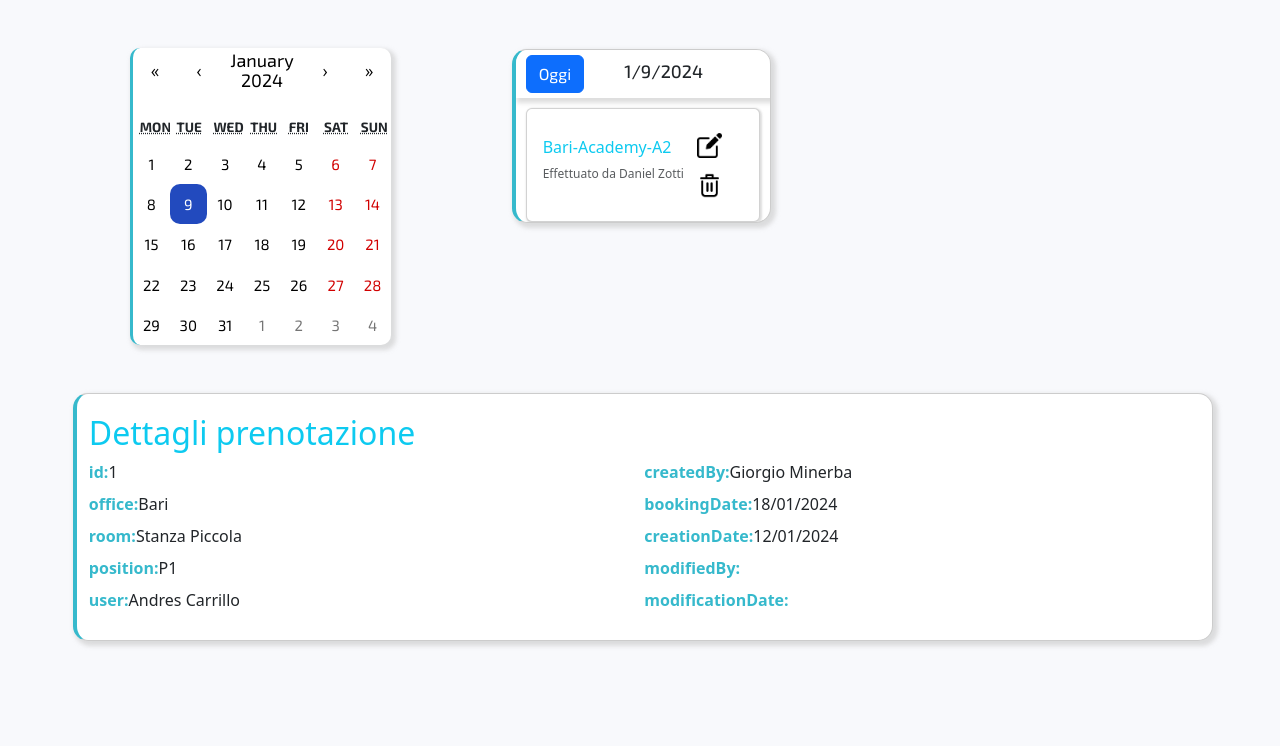
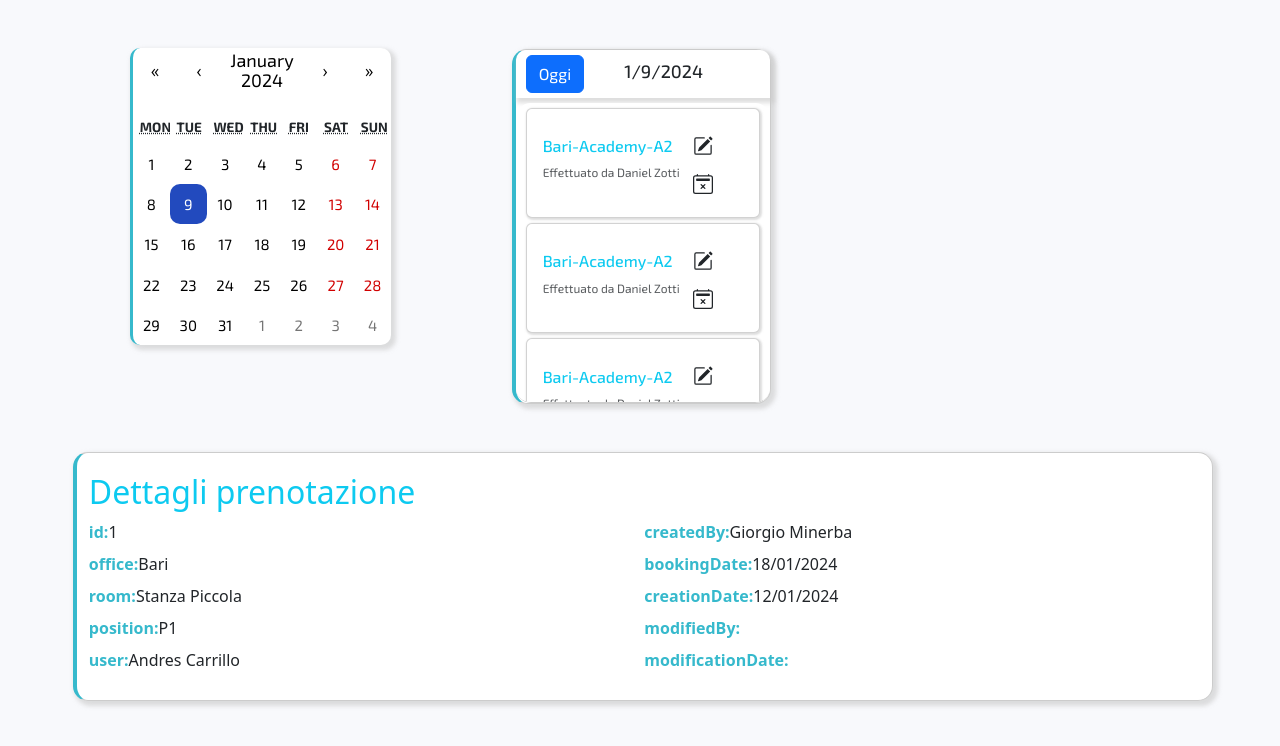
Before and after one commit to asicuro/tirocinio-prenotazione-postazioni, a React (Create React App) app in the folder frontend/prenotazione-postazioni/: page / in a window 1280 px wide. Shown: the top 746 px of the page. Built offline with nearby package versions, Linux system fonts and the light colour scheme.

Commit message:
Modificati pulsanti e aggunte cards

```diff
--- a/frontend/prenotazione-postazioni/src/Agenda.css
+++ b/frontend/prenotazione-postazioni/src/Agenda.css
@@ -1,13 +1,15 @@
-.cardcontainer {
+
+.verocard{
+    margin-top: 5px;
+    border-bottom: 1px solid #ccc;
+    border-radius: 15px;
+    max-height: 300px;
     font-family: Exo2, sans-serif;
     font-size: large;
     background-color: white;
-    box-shadow: 3px 3px 4px 2px #cacaca9d;
     flex-direction: row;
     justify-content: center;
     align-items: center;
-    max-height: 400px;
-    overflow-y: auto;
 }
 
 .menu {
@@ -17,9 +19,7 @@
     background-color: white;
     box-shadow: 3px 3px 4px 2px #cacaca9d;
     margin: 0.25%;
-    flex-direction: auto;
-    font-size: medium;
-    overflow-y: auto;
+    max-height: 420px;
 }
 
 .titolocontainer {
@@ -55,7 +55,7 @@
     flex-direction: left;
     justify-content: left;
     align-items: left;
-    margin-top: 10px;
+    margin-top: 5px;
     margin-left: 10px;
     margin-right: 10px;
     box-shadow: 1px 1px 2px 1px #cacaca9d;
@@ -71,7 +71,6 @@
 .bottoni {
     flex-direction: auto;
     font-size: medium;
-    overflow-y: auto;
 }
 
 @font-face {
--- a/frontend/prenotazione-postazioni/src/Agenda.jsx
+++ b/frontend/prenotazione-postazioni/src/Agenda.jsx
@@ -10,16 +10,23 @@ export const Agenda = ({ giorno, setGiorno }) => {
                     <p className="card-title text-info font-weight-bold h6 text-left">Bari-Academy-A2</p>
                     <p className="card-text mb-2 text-muted">Effettuato da Daniel Zotti</p>
                 </div>
-                <div style={{ display: 'inline-block' }} className='ml-30'>
-                    <button className='btn btn-default bottoni'>
-                        <img src={process.env.PUBLIC_URL + '/edit.png'} alt="Edit" width="25" height="25" onClick={() => alert("modificato")} />
+                <div style={{ display: 'inline-block' }} className=''>
+                    <button type="button" class="btn" onClick={() => alert("modificato")}>
+                        <svg xmlns="http://www.w3.org/2000/svg" width="20" height="20" fill="currentColor" class="bi bi-pencil-square" viewBox="0 0 16 16">
+                            <path d="M15.502 1.94a.5.5 0 0 1 0 .706L14.459 3.69l-2-2L13.502.646a.5.5 0 0 1 .707 0l1.293 1.293zm-1.75 2.456-2-2L4.939 9.21a.5.5 0 0 0-.121.196l-.805 2.414a.25.25 0 0 0 .316.316l2.414-.805a.5.5 0 0 0 .196-.12l6.813-6.814z"></path>
+                            <path fill-rule="evenodd" d="M1 13.5A1.5 1.5 0 0 0 2.5 15h11a1.5 1.5 0 0 0 1.5-1.5v-6a.5.5 0 0 0-1 0v6a.5.5 0 0 1-.5.5h-11a.5.5 0 0 1-.5-.5v-11a.5.5 0 0 1 .5-.5H9a.5.5 0 0 0 0-1H2.5A1.5 1.5 0 0 0 1 2.5z"></path>
+                        </svg>
                     </button>
-                    <button className='btn btn-default'>
-                        <img src={process.env.PUBLIC_URL + '/delete.png'} alt="Delete" width="25" height="25" onClick={() => alert("eliminato")} />
+                    <button type="button" class="btn" onClick={() => alert("eliminato")}>
+                        <svg xmlns="http://www.w3.org/2000/svg" width="20" height="20" fill="currentColor" class="bi bi-calendar2-x" viewBox="0 0 16 16">
+                            <path d="M6.146 8.146a.5.5 0 0 1 .708 0L8 9.293l1.146-1.147a.5.5 0 1 1 .708.708L8.707 10l1.147 1.146a.5.5 0 0 1-.708.708L8 10.707l-1.146 1.147a.5.5 0 0 1-.708-.708L7.293 10 6.146 8.854a.5.5 0 0 1 0-.708"></path>
+                            <path d="M3.5 0a.5.5 0 0 1 .5.5V1h8V.5a.5.5 0 0 1 1 0V1h1a2 2 0 0 1 2 2v11a2 2 0 0 1-2 2H2a2 2 0 0 1-2-2V3a2 2 0 0 1 2-2h1V.5a.5.5 0 0 1 .5-.5M2 2a1 1 0 0 0-1 1v11a1 1 0 0 0 1 1h12a1 1 0 0 0 1-1V3a1 1 0 0 0-1-1z"></path>
+                            <path d="M2.5 4a.5.5 0 0 1 .5-.5h10a.5.5 0 0 1 .5.5v1a.5.5 0 0 1-.5.5H3a.5.5 0 0 1-.5-.5z"></path>
+                        </svg>
                     </button>
                 </div>
             </div>
-        </div>
+        </div >
     );
 
 
@@ -34,12 +41,18 @@ export const Agenda = ({ giorno, setGiorno }) => {
 
     return (
         <div className='menu'>
-            <div className="titolocontainer">
+            <div className='titolocontainer'>
                 <button className="tiny-btn btn btn-primary" onClick={() => premuto()}>Oggi</button>
                 <h4 className='titolo'>{giorno.toLocaleDateString()}</h4>
             </div>
-            <div className="cardconteiner">
-                {carta}
+            <div className='overflow-y-auto verocard'>
+                <div>
+                    {carta}
+                    {carta}
+                    {carta}
+                    {carta}
+                    {carta}
+                </div>
             </div>
         </div>
     );
```
